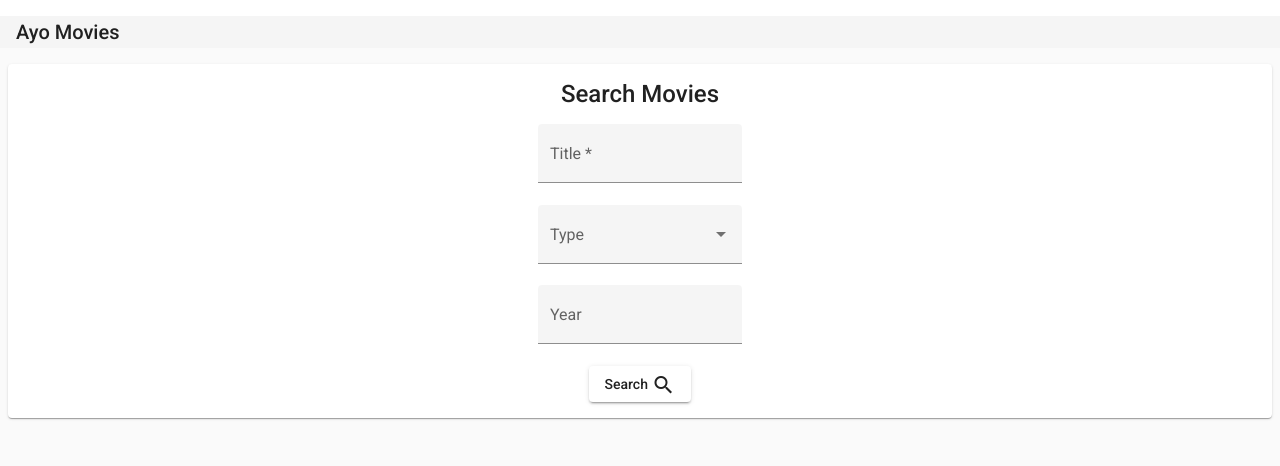
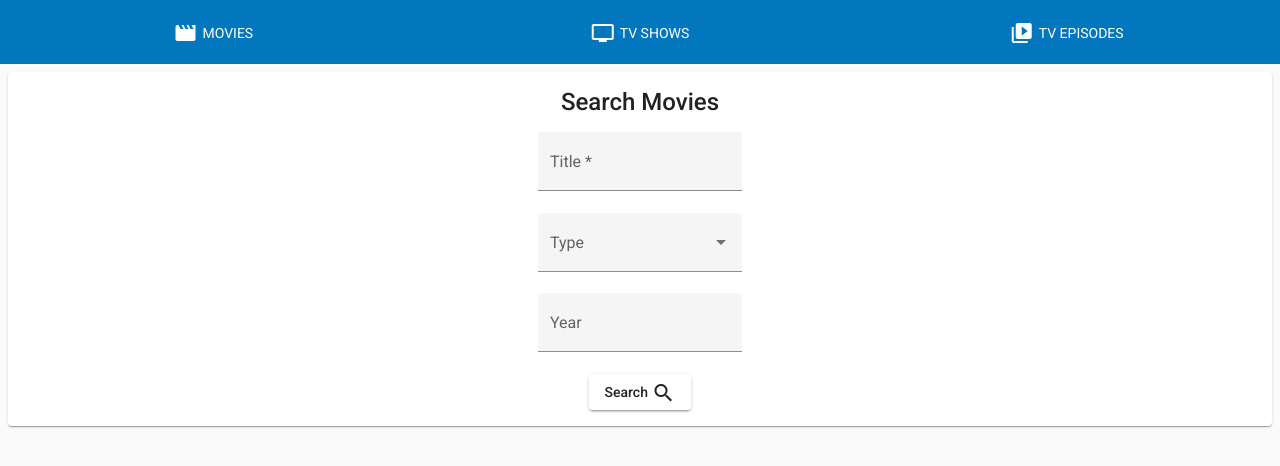
Before and after one commit to mzmoosa01/zm-movies-ayo, an Angular app: page /search in a window 1280 px wide. Shown: the top 466 px of the page. Built offline with nearby package versions, Linux system fonts and the light colour scheme.

Commit message:
feat: create menu component

```diff
--- a/package.json
+++ b/package.json
@@ -11,10 +11,11 @@
   "private": true,
   "dependencies": {
     "@angular/animations": "~13.3.0",
-    "@angular/cdk": "^13.3.6",
+    "@angular/cdk": "^13.3.7",
     "@angular/common": "~13.3.0",
     "@angular/compiler": "~13.3.0",
     "@angular/core": "~13.3.0",
+    "@angular/flex-layout": "^13.0.0-beta.38",
     "@angular/forms": "~13.3.0",
     "@angular/material": "^13.3.6",
     "@angular/platform-browser": "~13.3.0",
--- a/src/app/app.component.html
+++ b/src/app/app.component.html
@@ -1,4 +1,4 @@
 <div class="app app-light h-100 mat-app-background">
   <app-header></app-header>
-  <router-outlet></router-outlet>
+  <!-- <router-outlet></router-outlet> -->
 </div>
--- a/src/app/app.module.ts
+++ b/src/app/app.module.ts
@@ -8,11 +8,13 @@ import { environment } from '../environments/environment';
 import { NoopAnimationsModule } from '@angular/platform-browser/animations';
 import { HeaderComponent } from './components/header/header.component';
 import { MaterialModule } from './shared/material.module';
+import { MenuComponent } from './components/menu/menu.component';
 
 @NgModule({
   declarations: [
     AppComponent,
-    HeaderComponent
+    HeaderComponent,
+    MenuComponent
   ],
   imports: [
     BrowserModule,
--- a/src/app/components/header/header.component.html
+++ b/src/app/components/header/header.component.html
@@ -1,5 +1,29 @@
-<p>
-  <mat-toolbar>
-    <span>Ayo Movies</span>
-  </mat-toolbar>
-</p>
+<mat-toolbar color="primary" class="horizontal-menu" ngClass.gt-sm="px-0">
+  <div
+    fxLayout="row"
+    fxLayoutAlign="space-between center"
+    fxHide="false"
+    fxHide.gt-sm
+    class="w-100"
+  >
+    <button mat-icon-button (click)="drawer.toggle()">
+      <mat-icon>menu</mat-icon>
+    </button>
+    <span>ZM Movies</span>
+  </div>
+  <div fxShow="false" fxShow.gt-sm class="container">
+    <app-menu></app-menu>
+  </div>
+</mat-toolbar>
+<mat-drawer-container>
+  <mat-drawer #drawer mode="over" class="sidenav" autoFocus="false">
+    <div class="h-100">
+      <app-menu></app-menu>
+    </div>
+  </mat-drawer>
+  <mat-drawer-content>
+    <div class="wrapper">
+      <router-outlet></router-outlet>
+    </div>
+  </mat-drawer-content>
+</mat-drawer-container>
--- a/src/app/components/header/header.component.scss
+++ b/src/app/components/header/header.component.scss
@@ -0,0 +1,31 @@
+$toolbar-height: 64px;
+$sidenav-width: 140px;
+
+.horizontal-menu{
+    position: fixed;
+    height: $toolbar-height;
+    z-index: 9;
+}
+
+.sidenav{
+    width: $sidenav-width;
+    position: fixed;
+    overflow: hidden;
+}
+
+.wrapper {
+    min-height: calc(100vh - $toolbar-height);
+    margin-bottom: 10px;
+}
+
+.mat-drawer-container{
+    min-height: 100%;
+    height: auto!important;
+    padding-top: $toolbar-height;
+}
+.mat-drawer{
+    top: $toolbar-height;
+}
+.mat-drawer-content{
+    overflow:hidden !important;
+}
--- /dev/null
+++ b/src/app/components/menu/menu.component.html
@@ -0,0 +1,17 @@
+<div
+  [fxLayout]="isSmallDevice ? 'column' : 'row'"
+  [fxLayoutAlign]="isSmallDevice ? 'none center' : 'center center'"
+  class="menu"
+>
+  <a
+    *ngFor="let item of menuItems"
+    mat-button
+    class="menu-item"
+    [routerLink]="[item.routerLink]"
+    routerLinkActive="active-link"
+    [routerLinkActiveOptions]="{ exact: true }"
+  >
+    <mat-icon class="menu-icon">{{ item.icon }}</mat-icon>
+    <span class="menu-title">{{ item.title }}</span>
+  </a>
+</div>
--- /dev/null
+++ b/src/app/components/menu/menu.component.scss
@@ -0,0 +1,23 @@
+.menu-item{
+    width: 100%;
+    border-radius: 0 !important;
+    padding: 8px !important;
+    text-transform: uppercase;
+    text-align: left;
+    @media (min-width: 960px) {
+        text-align: center;
+    }
+    .mat-button-wrapper{
+        padding: 0;
+        display: flex;
+        flex-direction: column;
+        align-items: center;
+    }
+    .menu-title{
+        font-weight: 400;
+        line-height: 1.75;
+    }
+    .menu-icon{
+        margin-right: 5px;
+    }
+}
--- /dev/null
+++ b/src/app/components/menu/menu.component.ts
@@ -0,0 +1,26 @@
+import { Component, HostListener, OnInit } from '@angular/core';
+
+@Component({
+  selector: 'app-menu',
+  templateUrl: './menu.component.html',
+  styleUrls: ['./menu.component.scss']
+})
+export class MenuComponent implements OnInit {
+
+  public isSmallDevice:boolean = false;
+  public menuItems = [
+    { title: 'movies', routerLink: '/movies', icon: 'movie' },
+    { title: 'tv shows', routerLink: '/tvshows', icon: 'tv' },
+    { title: 'tv episodes', routerLink: '/episodes', icon: 'video_library' },
+  ]
+
+  ngOnInit() {
+    (window.innerWidth < 960) ? this.isSmallDevice = true : this.isSmallDevice = false;
+  }
+
+  @HostListener('window:resize')
+  public onWindowResize():void {
+    (window.innerWidth < 960) ? this.isSmallDevice = true : this.isSmallDevice = false;
+  }
+
+}
--- a/src/app/shared/material.module.ts
+++ b/src/app/shared/material.module.ts
@@ -5,6 +5,8 @@ import {MatSelectModule} from '@angular/material/select';
 import {MatButtonModule} from '@angular/material/button';
 import {MatIconModule} from '@angular/material/icon';
 import {MatToolbarModule} from '@angular/material/toolbar';
+import {MatSidenavModule} from '@angular/material/sidenav';
+import { FlexLayoutModule } from '@angular/flex-layout';
 
 @NgModule({
     exports: [
@@ -13,7 +15,9 @@ import {MatToolbarModule} from '@angular/material/toolbar';
         MatSelectModule,
         MatButtonModule,
         MatIconModule,
-        MatToolbarModule
+        MatToolbarModule,
+        MatSidenavModule,
+        FlexLayoutModule
     ]
   })
   export class MaterialModule { }
--- a/src/styles.scss
+++ b/src/styles.scss
@@ -3,5 +3,6 @@
 html, body { height: 100%; }
 body { margin: 0; font-family: Roboto, "Helvetica Neue", sans-serif; }
 
+@import "styles/base";
 @import "styles/theme";
-@import "styles/utils"
+@import "styles/utils";
--- /dev/null
+++ b/src/styles/_base.scss
@@ -0,0 +1,6 @@
+.container{
+    width: 100%;
+    max-width: 1520px;
+    margin: 0 auto;
+    box-sizing: border-box;
+}
--- a/src/styles/_utils.scss
+++ b/src/styles/_utils.scss
@@ -1,5 +1,9 @@
 .h-100 {
     height: 100%;
+}
+
+.w-100 {
+  width: 100%;
 }
 
 .m-0 {
```
Also changed, not shown: 2 other files (tests, documents, lock files or other folders).
